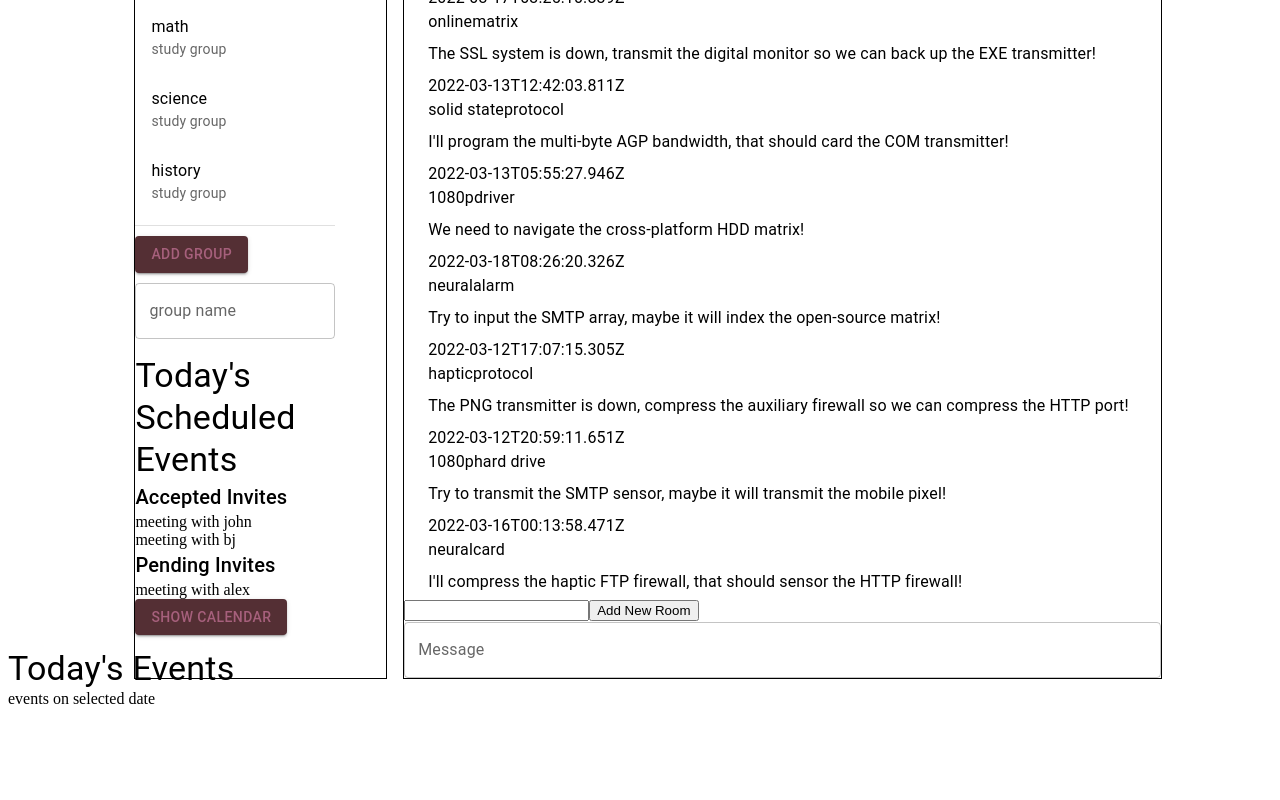
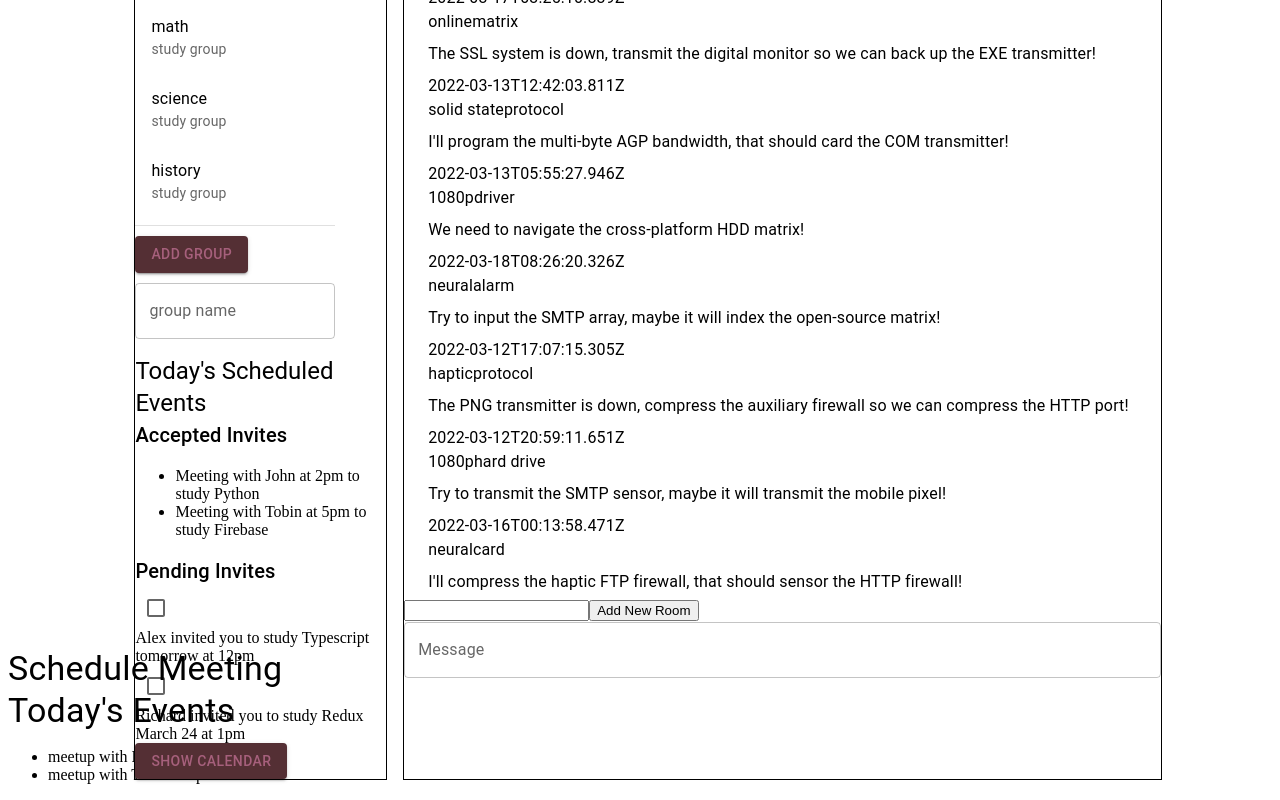
Before and after one commit to Cardamom-BlueOcean/study.io, a React app: page /userlogin in a window 1280 px wide. Shown: the part 428-1228 px from the top of the page. Before the commit the page ends 1144 px from the top, so only its background shows below. Built offline with nearby package versions, Linux system fonts and the light colour scheme; no server answers.

Commit message:
calendar stuff

```diff
--- a/client/components/Calendar.tsx
+++ b/client/components/Calendar.tsx
@@ -8,6 +8,7 @@ import {
   ThemeProvider,
   Typography,
   Button,
+  Checkbox,
 } from "@mui/material";
 
 // const Reminder = styled.div`
@@ -21,12 +22,18 @@ export default function Calendar() {
   const [openCalendarModal, setOpenCalendarModal] = React.useState<boolean>(false);
   const [accepted, setAccepted] = React.useState<Array<string>>([]);
   const [pending, setPending] = React.useState<Array<string>>([]);
-  const [accept, setAccept] = React.useState<boolean>(false);
+  const [checked, setChecked] = React.useState<Array<any>>(pending.slice().fill(false));
 
   React.useEffect(() => {
-    setAccepted(['meeting with john', 'meeting with bj']);
-    setPending(['meeting with alex']);
+    setAccepted(['Meeting with John at 2pm to study Python', 'Meeting with Tobin at 5pm to study Firebase', 'Meeting with BJ at 6pm to study Material UI']);
+    setPending(['Alex invited you to study Typescript tomorrow at 12pm', 'Richard invited you to study Redux March 24 at 1pm']);
   }, [])
+
+  const updateCheckedBox = (idx) => {
+    setChecked(checked.map((val, index) => (
+      index === idx ? !val : val
+    )))
+  }
 
   return (
     <Box
@@ -35,14 +42,31 @@ export default function Calendar() {
         // width: 300,
         // border: 1,
       }}>
-      <Typography variant="h4">Today's Scheduled Events</Typography>
+      <Typography variant="h5">Today's Scheduled Events</Typography>
       <Typography variant="h6">Accepted Invites</Typography>
-      {accepted.map((meeting, idx) => (
-        <Box key={idx} >{meeting} </Box>
-      ))}
+      <ul>
+        {accepted.map((meeting, idx) => {
+          if (idx < 2) {
+            return (
+              <li key={idx} >{meeting} </li>
+
+            )
+
+          }
+        })}
+      </ul>
       <Typography variant="h6">Pending Invites</Typography>
       {pending.map((meeting, idx) => (
-        <Box key={idx} >{meeting} </Box>
+        <Box>
+          <Checkbox
+            checked={checked[idx]}
+            onChange={(e) => updateCheckedBox(idx)}
+            inputProps={{ 'aria-label': 'controlled' }}
+            key={idx}
+          />
+          <Box key={idx} >{meeting} </Box>
+
+        </Box>
       ))}
       {/* TODO button onclick, rerender chat view to show calendar */}
       <Button variant="contained" onClick={() => console.log('clicked')}>Show Calendar</Button>
--- a/client/components/ExpandedCalendar.tsx
+++ b/client/components/ExpandedCalendar.tsx
@@ -17,36 +17,42 @@ export default function ExpandedCalendar() {
   const [selectedDate, setSelectedDate] = React.useState<Date>(new Date());
   const [events, setEvents] = React.useState<Array<string>>(['meetup with Richard at 1pm', 'meetup with Tobin at 6pm']);
 
-  //if selectedDate is not the same as
-
-
-  React.useEffect(() => {
-    setEvents(['events on selected date'])
-  }, [selectedDate])
+  const renderEvents = () => (
+    <ul>
+      {events.map((event, idx) => (
+        <li key={idx}>{event}</li>
+      ))}
+    </ul>
+  )
 
   return (
     <Box sx={{ width: '50%' }}>
-      <LocalizationProvider dateAdapter={AdapterDateFns}>
+      <LocalizationProvider dateAdapter={AdapterDateFns} >
         <StaticDatePicker<Date>
           orientation="portrait"
           openTo="day"
           value={selectedDate}
           // shouldDisableDate={isWeekend}
           onChange={(newDate: any) => {
+            console.log('aksd', newDate)
             setSelectedDate(newDate);
+            //TODO remove hard coded array
+            setEvents(['is this working??', 'asdljasdjas'])
           }}
           renderInput={(params) => <TextField {...params} />}
         />
-        {/* <CalendarPicker date={selectedDate} onChange={(newDate) => setSelectedDate(newDate)} /> */}
       </LocalizationProvider>
+      <Typography variant="h4">Schedule Meeting</Typography>
 
-      <Typography variant="h4">Today's Events</Typography>
+      {selectedDate.toDateString() === (new Date()).toDateString() ?
+        <Typography variant="h4">Today's Events</Typography>
+        :
+        <Typography variant="h4">{selectedDate.toLocaleString('default', { month: 'long', day: 'numeric' })} Events</Typography>
+      }
 
       {events.length === 0 ?
         <Typography>No meet ups scheduled today</Typography>
-        : events.map((event, idx) => (
-          <Box key={idx}>{event}</Box>
-        ))
+        : renderEvents()
       }
     </Box>
   );
```
